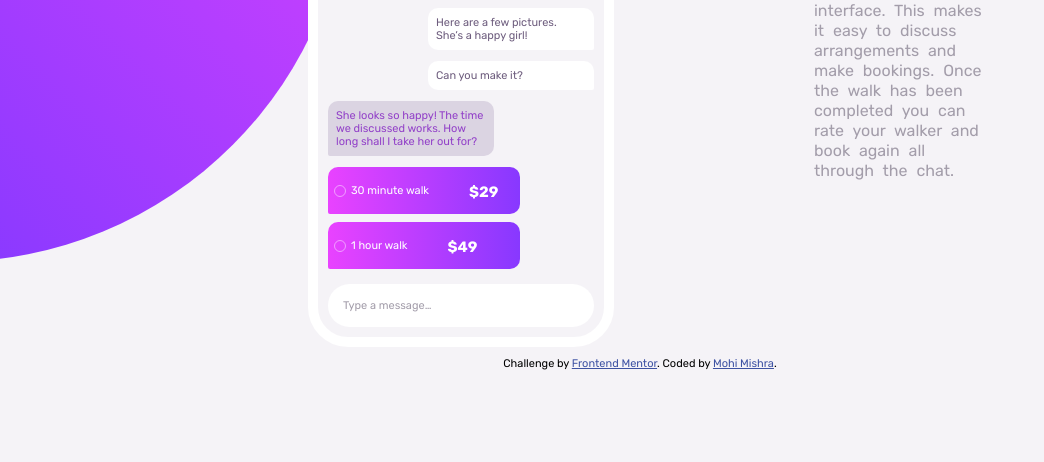
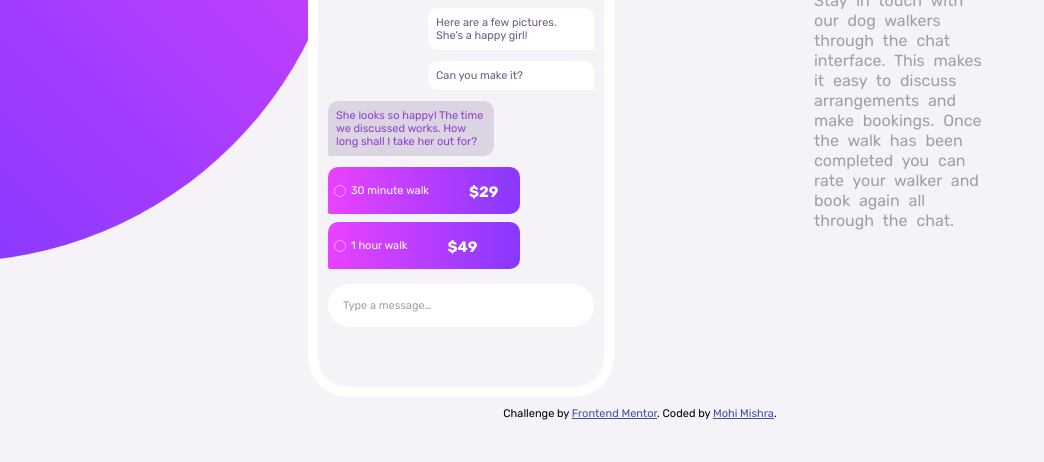
Before and after one commit to mishra016/chat_app_illustration, a plain HTML site: page index.html in a window 1280 px wide. Shown: the part 338-800 px from the top of the page, without its empty margins (0-1044 px from the left). Drawn offline with Linux system fonts and the light colour scheme.

Commit message:
Update styles.css

```diff
--- a/styles.css
+++ b/styles.css
@@ -163,7 +163,7 @@ body{
 }
 
 .container{
-  padding: 100px 200px;
+  padding: 150px 200px;
 
 }
 
```
